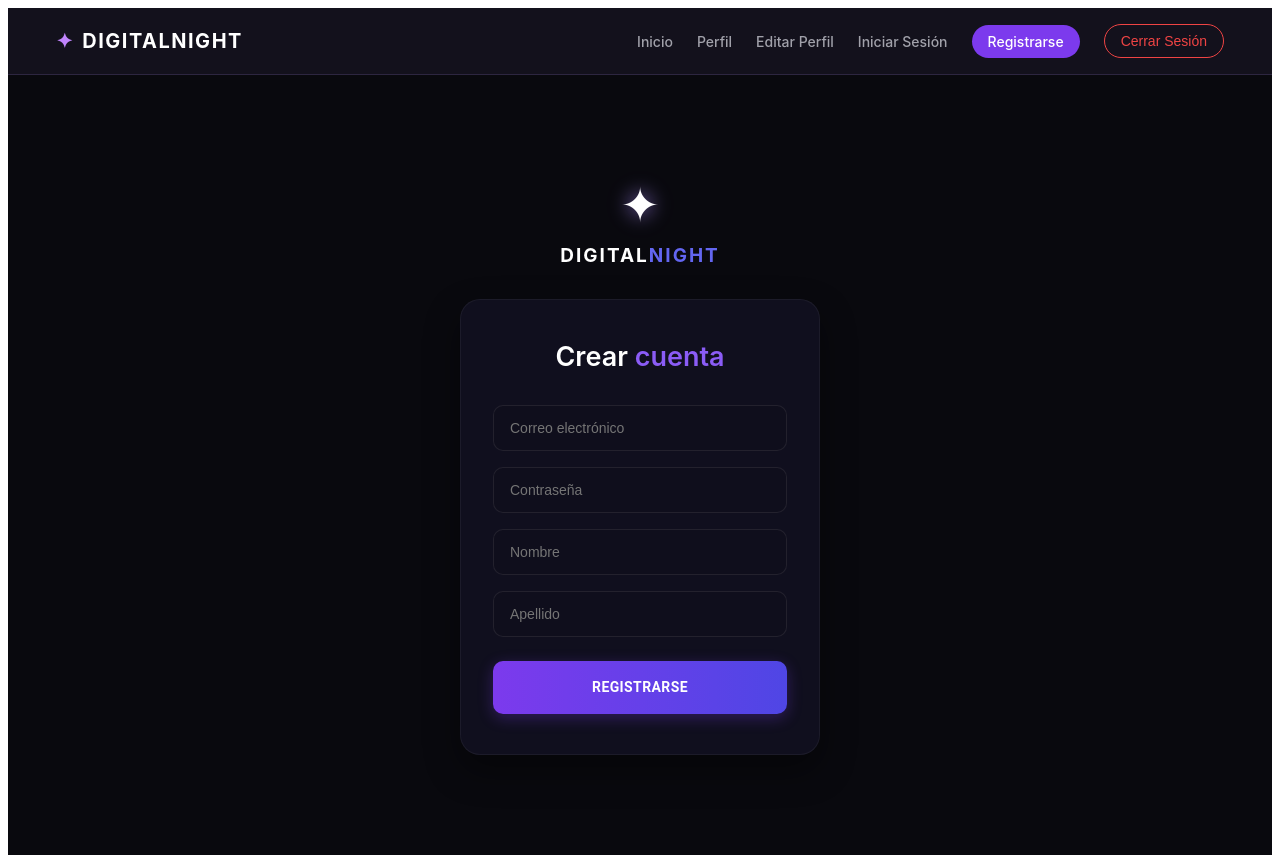
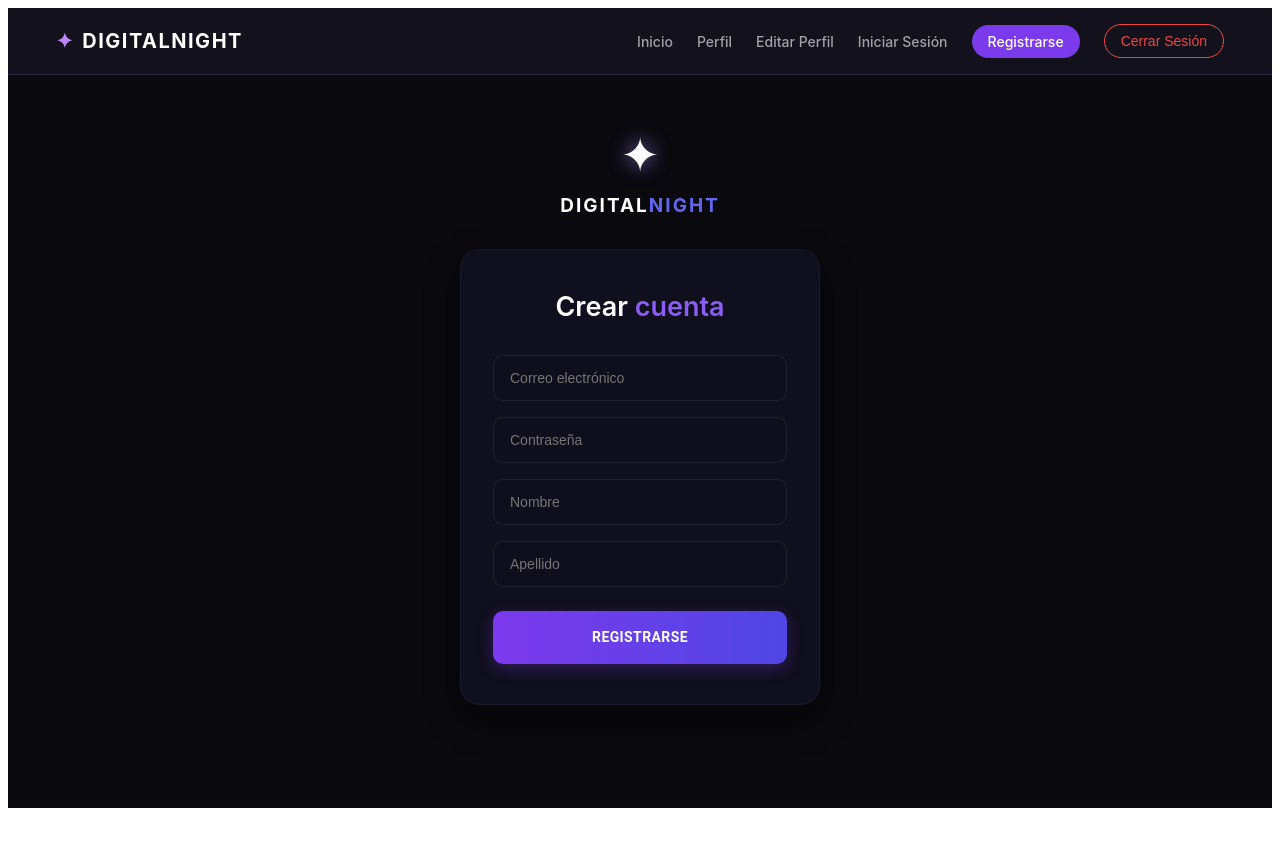
Before and after one commit to AmyDelgado08/Digital-Night-React, a React (Vite) app in the folder client/: page /register in a window 1280 px wide. After the commit the page ends 816 px from the top, so only its background shows below. Built offline with nearby package versions, Linux system fonts and the light colour scheme.

Commit message:
subo cambios

```diff
--- a/client/src/components/Register.jsx
+++ b/client/src/components/Register.jsx
@@ -103,7 +103,6 @@
         minHeight: '85vh',
         flexDirection: 'column',
         marginBottom:'50px',
-        marginTop:'50px',
     },
     logoContainer: {
         textAlign: 'center',
```
